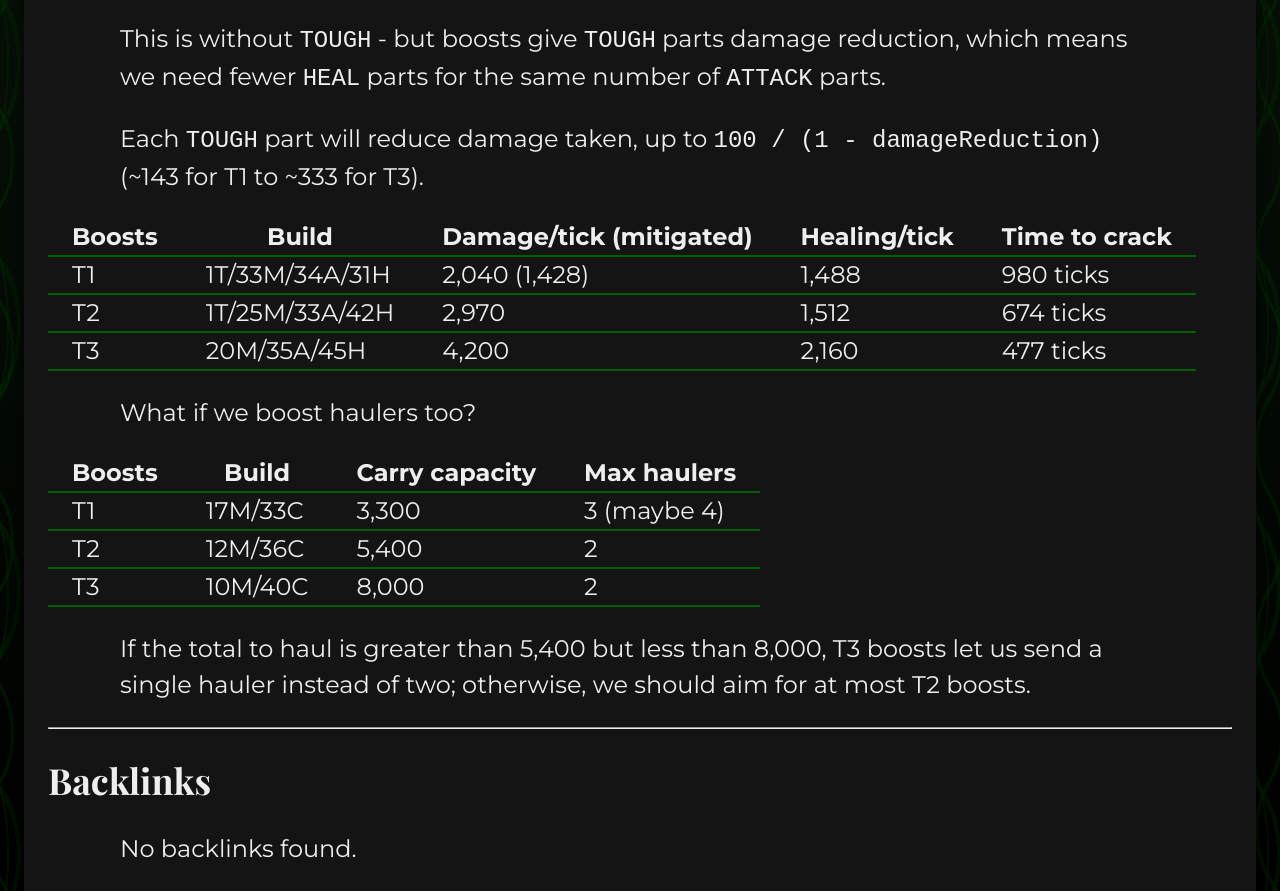
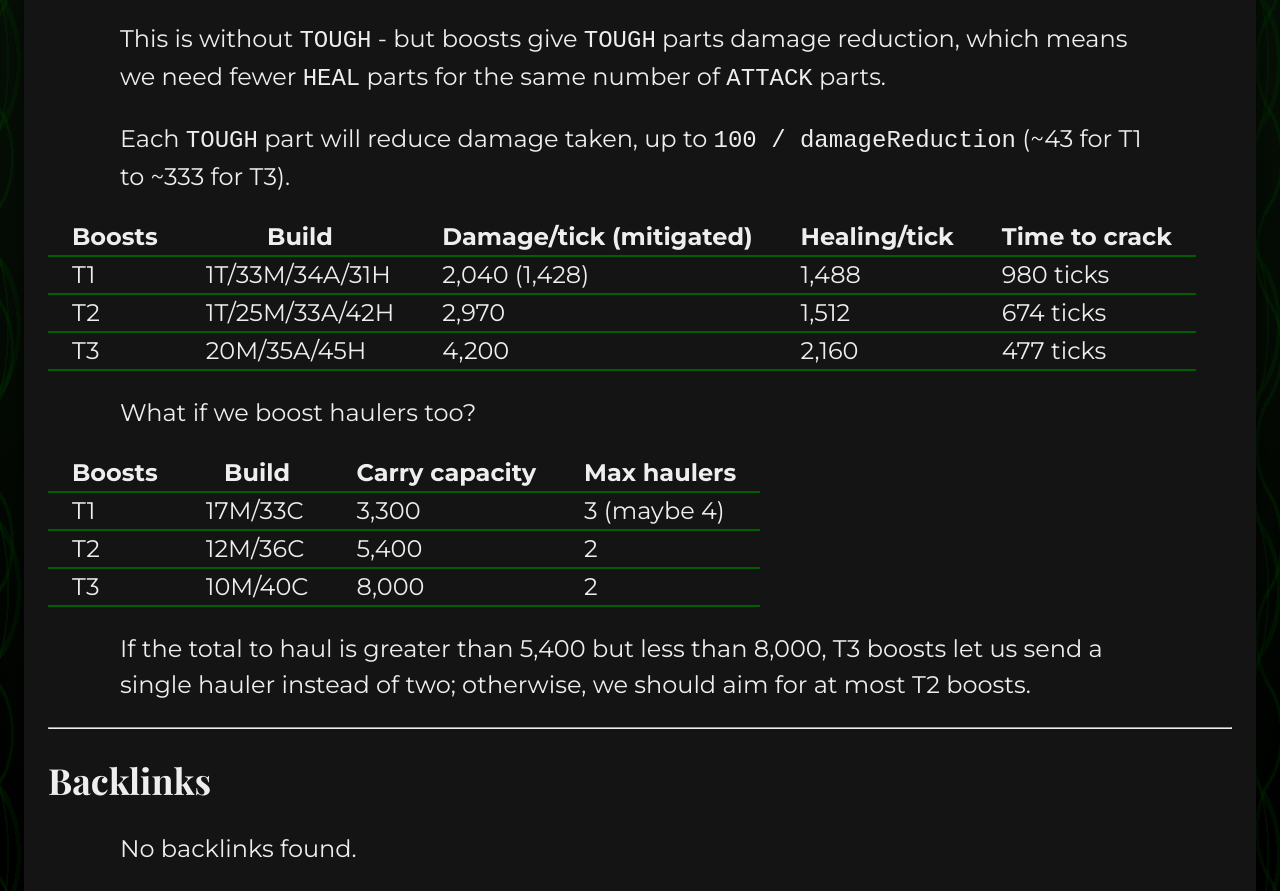
Before and after one commit to glitchassassin/digital-garden, an Eleventy site: page content/Screeps Power Harvesting.md in a window 1280 px wide. Shown: the part 3106-3997 px from the top of the page. Built offline with nearby package versions, Linux system fonts and the light colour scheme; Eleventy itself is replaced by a stand-in of ours; files that its build step writes are made by us from their sources; a web font is replaced by a local one; what @sindresorhus/slugify, markdown-it-attrs, markdown-it-obsidian-images would draw is missing.

Commit message:
vault backup: 2022-11-14 18:54:23

```diff
--- a/content/Screeps Power Harvesting.md
+++ b/content/Screeps Power Harvesting.md
@@ -50,7 +50,7 @@ Currently, cracking a power bank takes 2-4 duos depending on distance. With boos
 
 This is without `TOUGH` - but boosts give `TOUGH` parts damage reduction, which means we need fewer `HEAL` parts for the same number of `ATTACK` parts.
 
-Each `TOUGH` part will reduce damage taken, up to `100 / (1 - damageReduction)` (~143 for T1 to ~333 for T3).
+Each `TOUGH` part will reduce damage taken, up to `100 / damageReduction` (~43 for T1 to ~333 for T3).
 
 | Boosts | Build          | Damage/tick (mitigated) | Healing/tick | Time to crack |
 | ------ | -------------- | ----------------------- | ------------ | ------------- |
```
